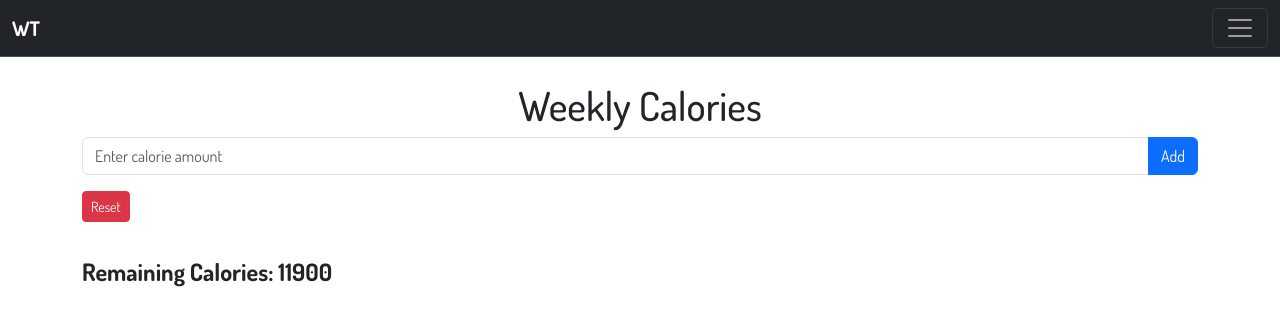
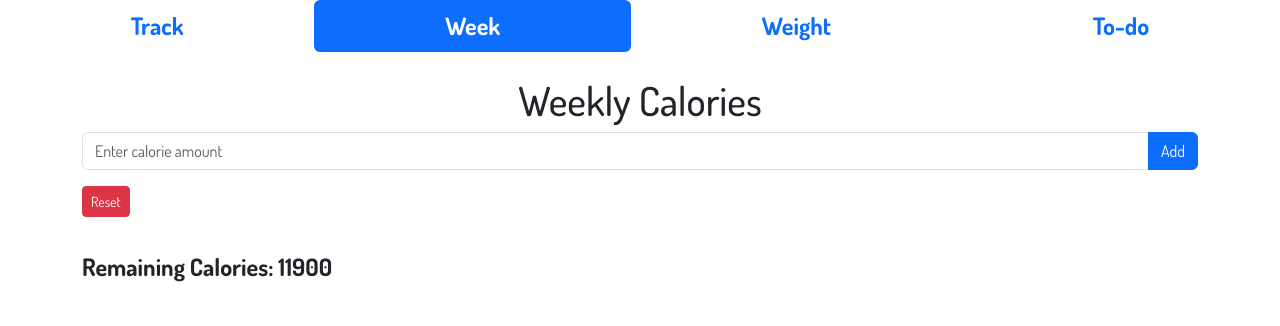
Before and after one commit to peterwgood/index, a plain HTML site: page week.html in a window 1280 px wide. Drawn offline with nearby package versions, Linux system fonts and the light colour scheme.

Commit message:
Add files via upload

```diff
--- a/week.html
+++ b/week.html
@@ -12,25 +12,20 @@
 <link rel="icon" type="image/x-icon" href="favicon.ico">
 </head>
 <body>
-<nav class="navbar bg-dark border-bottom border-body" data-bs-theme="dark">
-  <div class="container-fluid"> <a class="navbar-brand" href="index.html">WT</a>
-    <button class="navbar-toggler" type="button" data-bs-toggle="offcanvas" data-bs-target="#offcanvasNavbar" aria-controls="offcanvasNavbar" aria-label="Toggle navigation"> <span class="navbar-toggler-icon"></span> </button>
-    <div class="offcanvas offcanvas-end" tabindex="-1" id="offcanvasNavbar" aria-labelledby="offcanvasNavbarLabel">
-      <div class="offcanvas-header">
-        <h5 class="offcanvas-title" id="offcanvasNavbarLabel">WT</h5>
-        <button type="button" class="btn-close" data-bs-dismiss="offcanvas" aria-label="Close"></button>
-      </div>
-      <div class="offcanvas-body">
-        <ul class="navbar-nav justify-content-end flex-grow-1 pe-3">
-          <li class="nav-item"> <a class="nav-link" aria-current="page" href="index.html">Home</a> </li>
-          <li class="nav-item"> <a class="nav-link" href="week.html">Week</a> </li>
-          <li class="nav-item"> <a class="nav-link" href="weight.html">Weight</a> </li>
-          <li class="nav-item"> <a class="nav-link" href="list.html">To-do</a> </li>
-        </ul>
-      </div>
-    </div>
-  </div>
-</nav>
+<ul class="nav nav-pills nav-fill">
+  <li class="nav-item">
+    <a class="nav-link " aria-current="page" href="index.html">Track</a>
+  </li>
+  <li class="nav-item">
+    <a class="nav-link active" href="week.html">Week</a>
+  </li>
+  <li class="nav-item">
+    <a class="nav-link" href="weight.html">Weight</a>
+  </li>
+  <li class="nav-item">
+    <a class="nav-link" href="list.html">To-do</a>
+  </li>
+</ul>
 <div class="container mt-4">
   <h1 class="text-center mt-4">Weekly Calories</h1>
   <div class="input-group mb-3">
```
Also changed, not shown: index.html (+14 -19 lines), list.html (+14 -20 lines), weight.html (+14 -19 lines).
